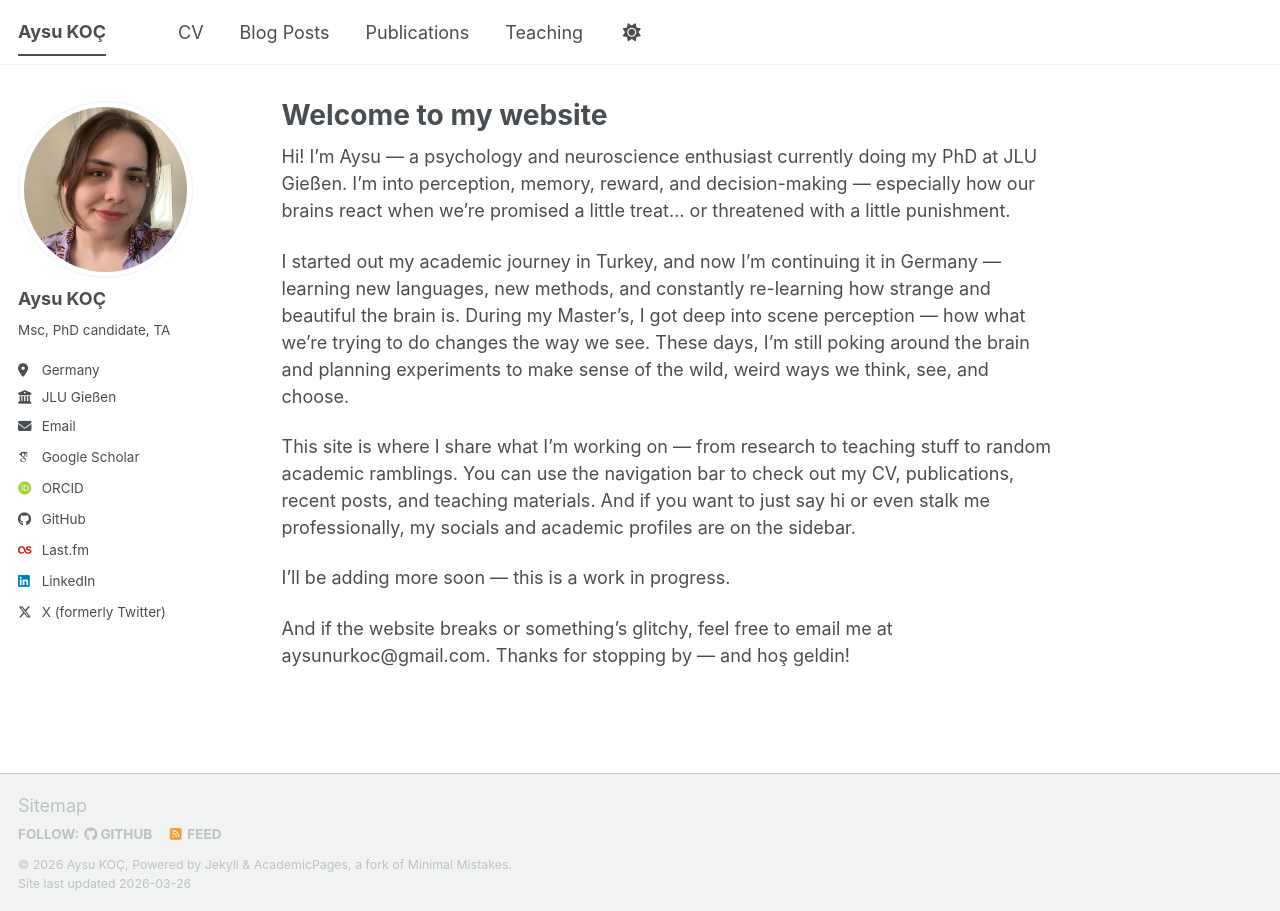
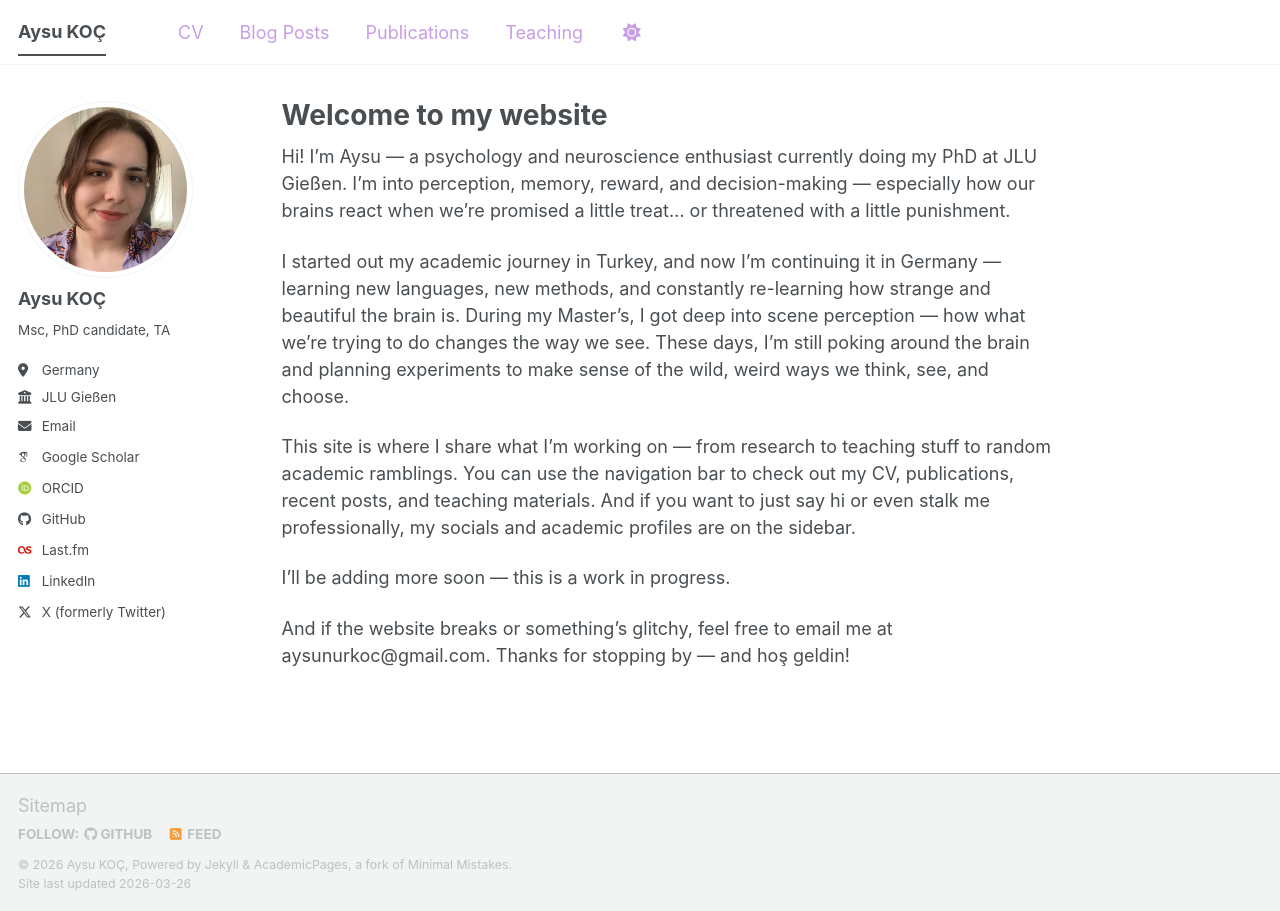
Before and after one commit to aysukoc/aysukoc.github.io, a Jekyll site: the page built from _pages/about.md, in a window 1280 px wide. Built offline with Jekyll 4.4.1, drawn with Linux system fonts in a browser that asks for light colours; some web fonts are replaced; a script bundle is joined from its source files by our own code; library files that are not in the unit come from our copies.

Commit message:
Update _default_light.scss

```diff
--- a/_sass/theme/_default_light.scss
+++ b/_sass/theme/_default_light.scss
@@ -39,8 +39,8 @@ $sidebar-screen-min-width   : 1024px;
     --global-link-color                 : #c79ee6;
     --global-link-color-hover           : #9a79b3;
     --global-link-color-visited         : #9a79b3;
-    --global-masthead-link-color        : #{$dark-gray};
-    --global-masthead-link-color-hover  : mix(#000, #{$gray}, 25%);
+    --global-masthead-link-color        : #c79ee6;
+    --global-masthead-link-color-hover  : #9a79b3;
     --global-text-color                 : #{$dark-gray};
     --global-text-color-light           : #{$light-gray};
     --global-thead-color                : #{$lighter-gray};
```
